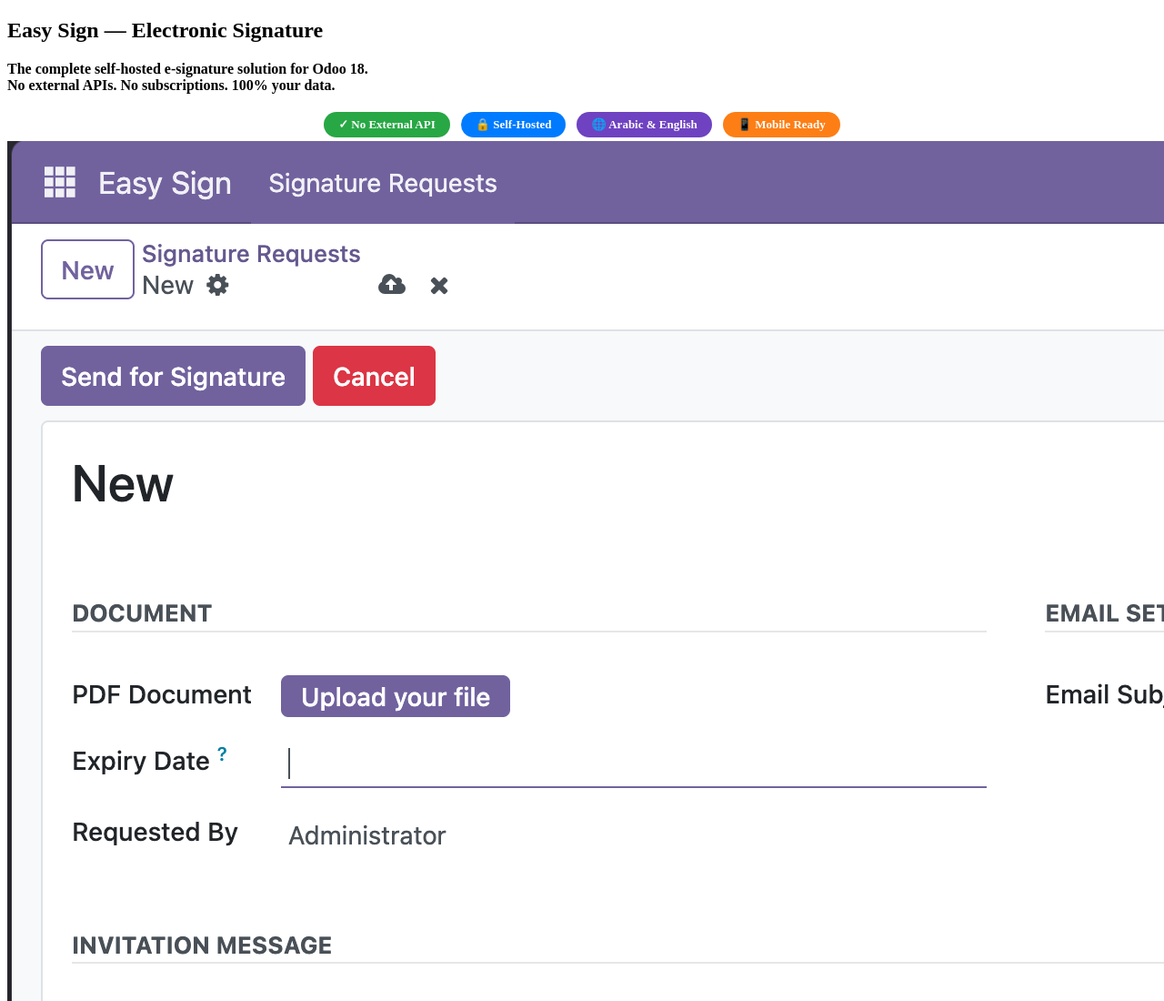
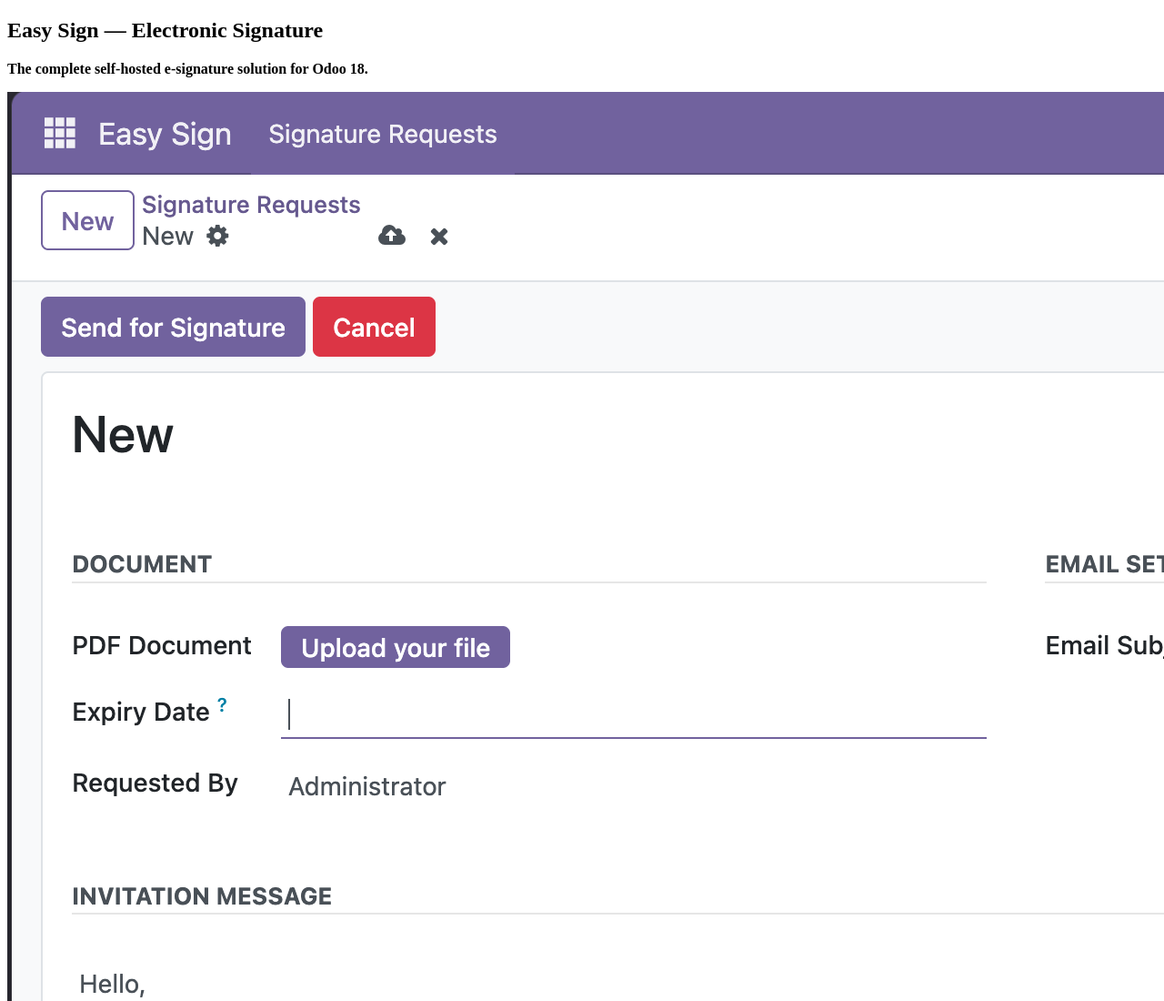
Before and after one commit to Ahmed-kamal1999/easy_sign, a plain HTML site: page easy_sign/static/description/index.html in a window 1280 px wide. Shown: the top 1100 px of the page at 91% size. Drawn offline with Linux system fonts and the light colour scheme.

Commit message:
remove somt text

```diff
--- a/easy_sign/static/description/index.html
+++ b/easy_sign/static/description/index.html
@@ -11,14 +11,13 @@
         <h2 class="oe_slogan">Easy Sign — Electronic Signature</h2>
         <h3 class="oe_slogan" style="font-size:16px;">
             The complete self-hosted e-signature solution for Odoo 18.<br/>
-            No external APIs. No subscriptions. 100% your data.
         </h3>
-        <div style="text-align:center;margin-top:16px;">
-            <span style="margin:4px;display:inline-block;padding:6px 16px;border-radius:20px;background:#28a745;color:#fff;font-size:13px;font-weight:600;">&#10003; No External API</span>
-            <span style="margin:4px;display:inline-block;padding:6px 16px;border-radius:20px;background:#007bff;color:#fff;font-size:13px;font-weight:600;">&#128274; Self-Hosted</span>
-            <span style="margin:4px;display:inline-block;padding:6px 16px;border-radius:20px;background:#6f42c1;color:#fff;font-size:13px;font-weight:600;">&#127760; Arabic &amp; English</span>
-            <span style="margin:4px;display:inline-block;padding:6px 16px;border-radius:20px;background:#fd7e14;color:#fff;font-size:13px;font-weight:600;">&#128241; Mobile Ready</span>
-        </div>
+<!--        <div style="text-align:center;margin-top:16px;">-->
+<!--            <span style="margin:4px;display:inline-block;padding:6px 16px;border-radius:20px;background:#28a745;color:#fff;font-size:13px;font-weight:600;">&#10003; No External API</span>-->
+<!--            <span style="margin:4px;display:inline-block;padding:6px 16px;border-radius:20px;background:#007bff;color:#fff;font-size:13px;font-weight:600;">&#128274; Self-Hosted</span>-->
+<!--            <span style="margin:4px;display:inline-block;padding:6px 16px;border-radius:20px;background:#6f42c1;color:#fff;font-size:13px;font-weight:600;">&#127760; Arabic &amp; English</span>-->
+<!--            <span style="margin:4px;display:inline-block;padding:6px 16px;border-radius:20px;background:#fd7e14;color:#fff;font-size:13px;font-weight:600;">&#128241; Mobile Ready</span>-->
+<!--        </div>-->
     </div>
 </section>
 
```
